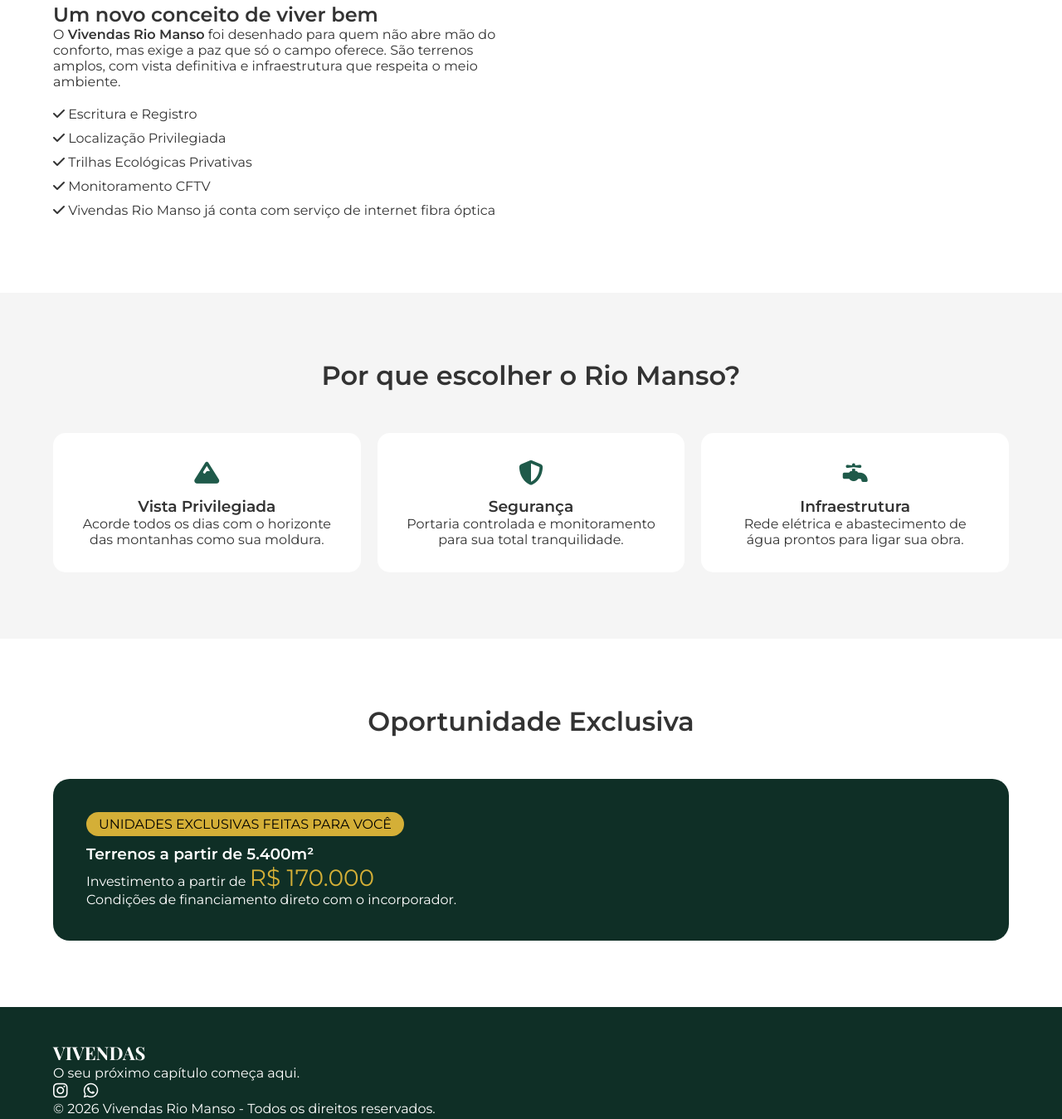
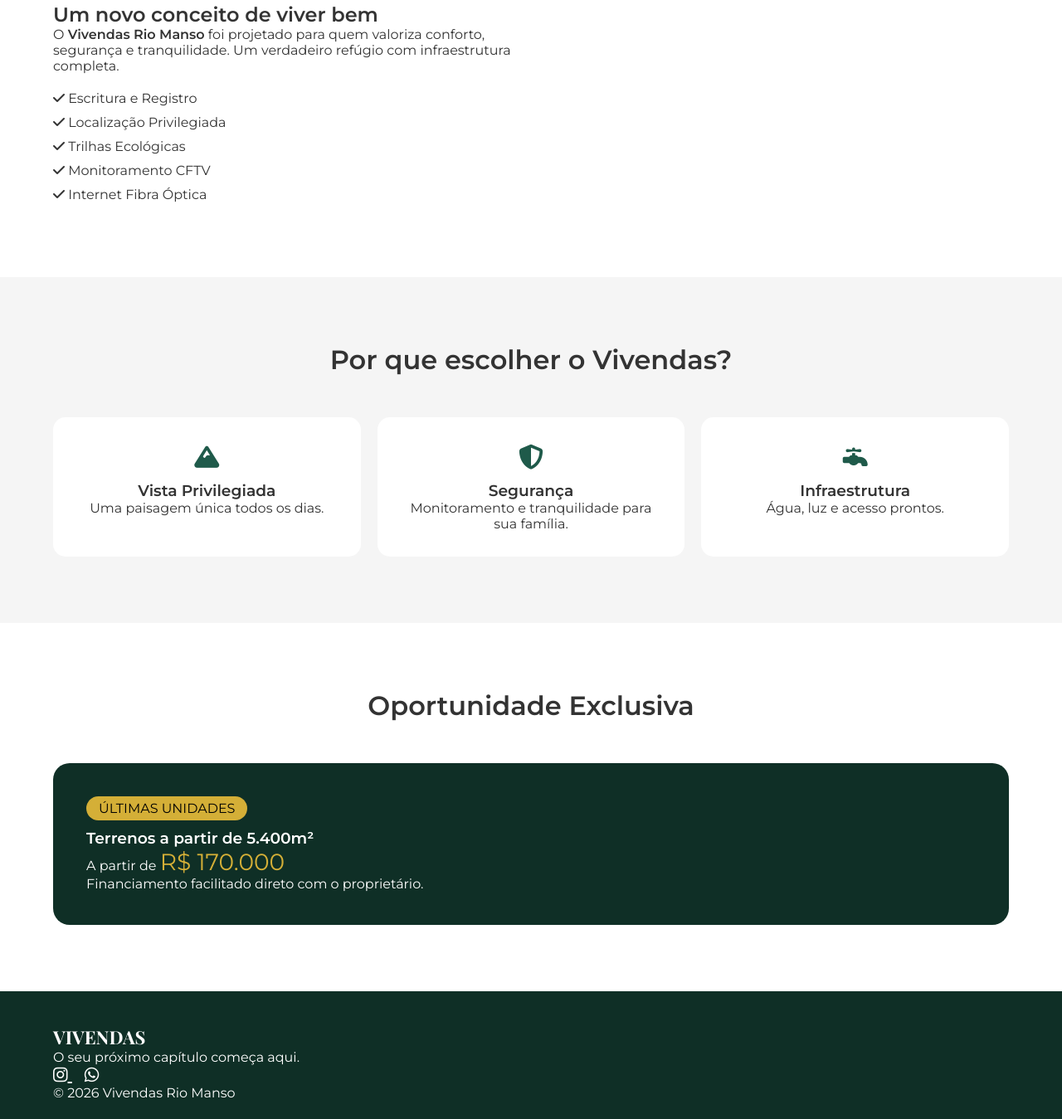
Before and after one commit to cleitonsousadev/VIVENDAS-RIO-MANSO, a website: page index.html in a window 1280 px wide. Shown: the part 877-2226 px from the top of the page at 83% size. Drawn offline with nearby package versions, Linux system fonts and the light colour scheme.

Commit message:
Update index.html

```diff
--- a/index.html
+++ b/index.html
@@ -4,113 +4,178 @@
     <meta charset="UTF-8">
     <meta name="viewport" content="width=device-width, initial-scale=1.0">
     <title>Vivendas Rio Manso | Exclusividade Rural</title>
+
     <link href="https://fonts.googleapis.com/css2?family=Playfair+Display:wght@700&family=Montserrat:wght@300;400;600&display=swap" rel="stylesheet">
     <link rel="stylesheet" href="https://cdnjs.cloudflare.com/ajax/libs/font-awesome/6.4.0/css/all.min.css">
+
     <link rel="stylesheet" href="style.css">
 </head>
+
 <body>
 
+<!-- NAVBAR -->
 <nav class="navbar">
     <div class="container nav-container">
         <div class="logo">VIVENDAS <span>RIO MANSO</span></div>
+
         <ul class="menu">
             <li><a href="#inicio">Início</a></li>
             <li><a href="#sobre">O Projeto</a></li>
             <li><a href="#diferenciais">Diferenciais</a></li>
             <li><a href="#lotes">Lotes</a></li>
-            <li><a href="#contato" class="btn-primary">Fale Conosco</a></li>
+            <li><a href="https://wa.me/5531999999999" class="btn-primary">Contato</a></li>
         </ul>
-        <div class="mobile-menu-icon"><i class="fas fa-bars"></i></div>
+
+        <div class="mobile-menu-icon">
+            <i class="fas fa-bars"></i>
+        </div>
     </div>
 </nav>
 
+<!-- HERO -->
 <header id="inicio" class="hero">
-    <div class="hero-video-fallback"></div> <div class="hero-content container">
+    <div class="overlay"></div>
+
+    <div class="hero-content container">
         <span class="tagline">Onde a natureza encontra o seu lar</span>
-        <h1>Glebas em um cenário exclusivo para quem quer ter tranquilida</h1>
-        <p>Um refúgio particular a poucos minutos da civilização. Qualidade de vida elevada à máxima potência.</p>
+
+        <h1>Glebas exclusivas para quem busca tranquilidade e valorização</h1>
+
+        <p>Invista em qualidade de vida com segurança, infraestrutura e contato direto com a natureza.</p>
+
         <div class="hero-buttons">
-            <a href="#contato" class="btn-gold">Agendar Visita</a>
-            <a href="https://wa.me/5531999999999" class="btn-outline"><i class="fab fa-whatsapp"></i> Saiba Mais</a>
+            <a href="https://wa.me/5531999999999" class="btn-gold">
+                <i class="fab fa-whatsapp"></i> Agendar Visita
+            </a>
+
+            <a href="https://www.instagram.com/vivendasdoriomanso/" class="btn-outline">
+                <i class="fab fa-instagram"></i> Ver no Instagram
+            </a>
         </div>
     </div>
 </header>
 
+<!-- SOBRE -->
 <section id="sobre" class="about container reveal">
     <div class="about-grid">
+
         <div class="about-text">
             <h2>Um novo conceito de viver bem</h2>
-            <p>O <strong>Vivendas Rio Manso</strong> foi desenhado para quem não abre mão do conforto, mas exige a paz que só o campo oferece. São terrenos amplos, com vista definitiva e infraestrutura que respeita o meio ambiente.</p>
+
+            <p>
+                O <strong>Vivendas Rio Manso</strong> foi projetado para quem valoriza conforto,
+                segurança e tranquilidade. Um verdadeiro refúgio com infraestrutura completa.
+            </p>
+
             <ul class="features-list">
                 <li><i class="fas fa-check"></i> Escritura e Registro</li>
                 <li><i class="fas fa-check"></i> Localização Privilegiada</li>
-                <li><i class="fas fa-check"></i> Trilhas Ecológicas Privativas</li>
+                <li><i class="fas fa-check"></i> Trilhas Ecológicas</li>
                 <li><i class="fas fa-check"></i> Monitoramento CFTV</li>
-                <li><i class="fas fa-check"></i> Vivendas Rio Manso já conta com serviço de internet fibra óptica</li>
+                <li><i class="fas fa-check"></i> Internet Fibra Óptica</li>
             </ul>
         </div>
+
         <div class="about-image">
             <div class="img-frame"></div>
         </div>
+
     </div>
 </section>
 
+<!-- DIFERENCIAIS -->
 <section id="diferenciais" class="benefits">
     <div class="container reveal">
-        <h2 class="section-title">Por que escolher o Rio Manso?</h2>
+
+        <h2 class="section-title">Por que escolher o Vivendas?</h2>
+
         <div class="grid">
+
             <div class="card">
                 <div class="icon-box"><i class="fas fa-mountain"></i></div>
                 <h3>Vista Privilegiada</h3>
-                <p>Acorde todos os dias com o horizonte das montanhas como sua moldura.</p>
+                <p>Uma paisagem única todos os dias.</p>
             </div>
+
             <div class="card">
                 <div class="icon-box"><i class="fas fa-shield-alt"></i></div>
                 <h3>Segurança</h3>
-                <p>Portaria controlada e monitoramento para sua total tranquilidade.</p>
+                <p>Monitoramento e tranquilidade para sua família.</p>
             </div>
+
             <div class="card">
                 <div class="icon-box"><i class="fas fa-faucet"></i></div>
                 <h3>Infraestrutura</h3>
-                <p>Rede elétrica e abastecimento de água prontos para ligar sua obra.</p>
+                <p>Água, luz e acesso prontos.</p>
             </div>
-        </div>
-    </div>
-</section>
-
-<section id="lotes" class="lots container reveal">
-    <h2 class="section-title">Oportunidade Exclusiva</h2>
-    <div class="lot-showcase">
-        <div class="lot-details">
-            <div class="badge">UNIDADES EXCLUSIVAS FEITAS PARA VOCÊ</div>
-            <h3>Terrenos a partir de 5.400m²</h3>
-            <p class="priceText">Investimento a partir de <span>R$ 170.000</span></p>
-            <p>Condições de financiamento direto com o incorporador.</p>
 
         </div>
     </div>
 </section>
 
+<!-- LOTES -->
+<section id="lotes" class="lots container reveal">
+
+    <h2 class="section-title">Oportunidade Exclusiva</h2>
+
+    <div class="lot-showcase">
+
+        <div class="lot-details">
+
+            <div class="badge">ÚLTIMAS UNIDADES</div>
+
+            <h3>Terrenos a partir de 5.400m²</h3>
+
+            <p class="priceText">
+                A partir de <span>R$ 170.000</span>
+            </p>
+
+            <p>Financiamento facilitado direto com o proprietário.</p>
+
+            </a>
+
+        </div>
+
+    </div>
+
+</section>
+
+<!-- FOOTER -->
 <footer id="contato" class="footer">
     <div class="container">
+
         <div class="footer-grid">
-            <div class="footer-info">
+
+            <div>
                 <div class="logo">VIVENDAS</div>
                 <p>O seu próximo capítulo começa aqui.</p>
             </div>
+
             <div class="footer-links">
-                <a href="https://www.instagram.com/vivendasdoriomanso/"><i class="fab fa-instagram"></i></a>
-                <a href="https://wa.me/5531999999999"><i class="fab fa-whatsapp"></i></a>
+                <a href="https://www.instagram.com/vivendasdoriomanso/">
+                    <i class="fab fa-instagram"></i>
+                </a>
+
+                <a href="https://wa.me/5531999999999">
+                    <i class="fab fa-whatsapp"></i>
+                </a>
             </div>
+
         </div>
-        <div class="copy">&copy; 2026 Vivendas Rio Manso - Todos os direitos reservados.</div>
+
+        <div class="copy">
+            © 2026 Vivendas Rio Manso
+        </div>
+
     </div>
 </footer>
 
+<!-- BOTÃO FLUTUANTE -->
 <a href="https://wa.me/5531999999999" class="float-wa" target="_blank">
     <i class="fab fa-whatsapp"></i>
 </a>
 
 <script src="script.js"></script>
+
 </body>
 </html>
```
